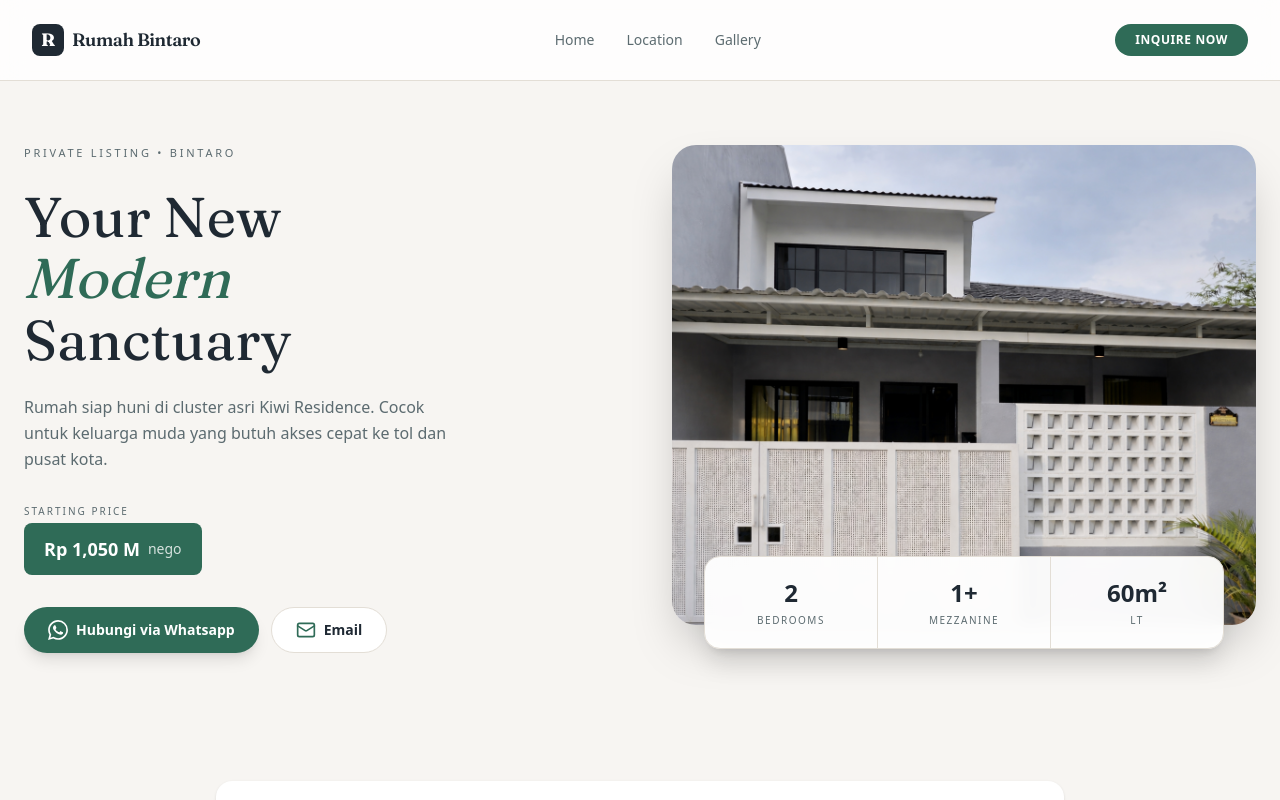
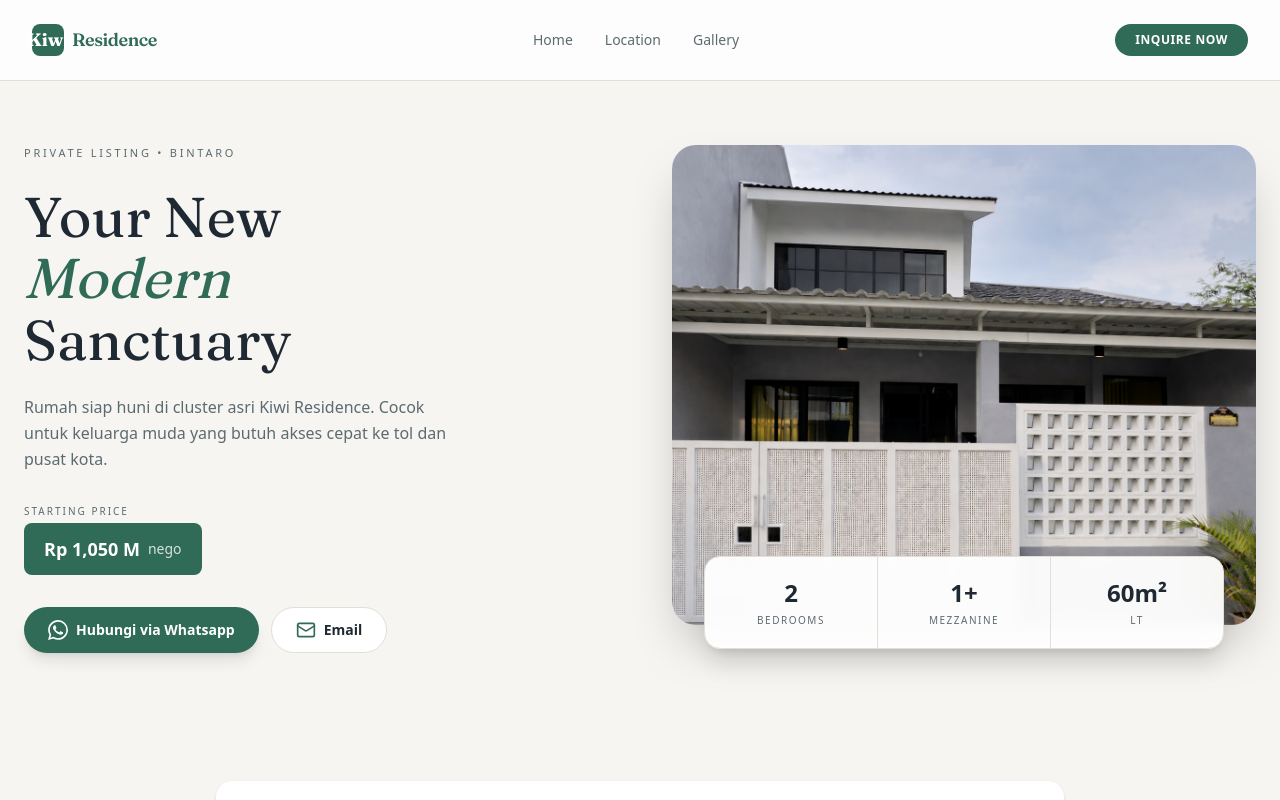
Before and after one commit to idhamchoudry/rumah-bintaro, a Next.js app: page / in a window 1280 px wide. Shown: the top 800 px of the page. Built offline with nearby package versions, Linux system fonts and the light colour scheme.

Commit message:
replace icon

```diff
--- a/src/app/HouseListing.tsx
+++ b/src/app/HouseListing.tsx
@@ -197,11 +197,11 @@ export default function HouseListing() {
       <header className="sticky top-0 z-50 border-b border-[var(--color-border)] bg-white/80 backdrop-blur-md">
         <div className="mx-auto flex h-20 max-w-7xl items-center justify-between px-6 md:px-8">
           <div className="flex items-center gap-2">
-            <div className="flex h-8 w-8 items-center justify-center rounded-lg bg-[var(--color-heading)] text-white">
-              <span className="font-serif text-lg font-bold">R</span>
+            <div className="flex h-8 w-8 items-center justify-center rounded-lg bg-[var(--color-accent)] text-white">
+              <span className="font-serif text-lg font-bold">Kiwi</span>
             </div>
-            <span className="font-serif text-lg font-semibold tracking-tight text-[var(--color-heading)]">
-              Rumah Bintaro
+            <span className="font-serif text-lg font-semibold tracking-tight text-[var(--color-accent)]">
+              Residence
             </span>
           </div>
 
```
Also changed, not shown: 1 other file (tests, documents, lock files or other folders).
